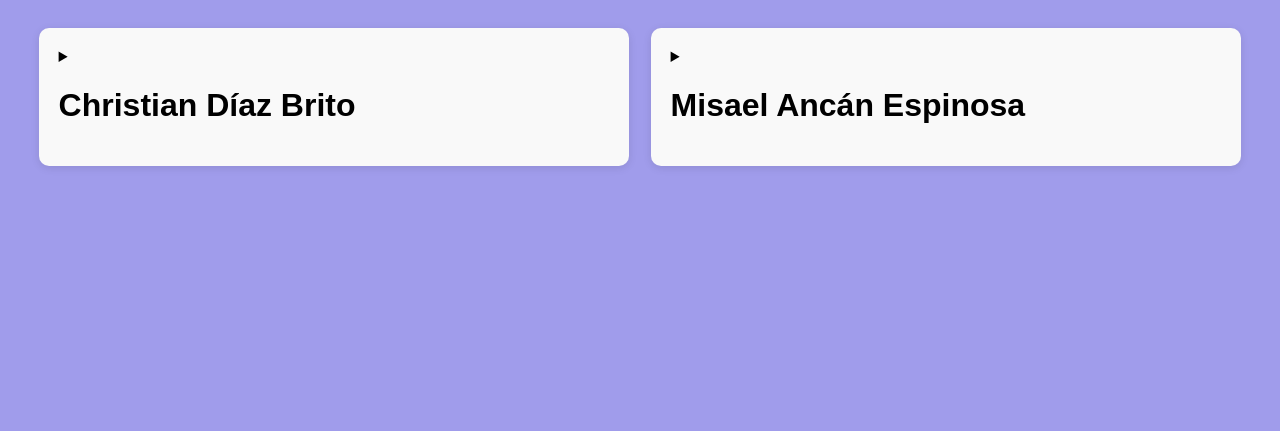
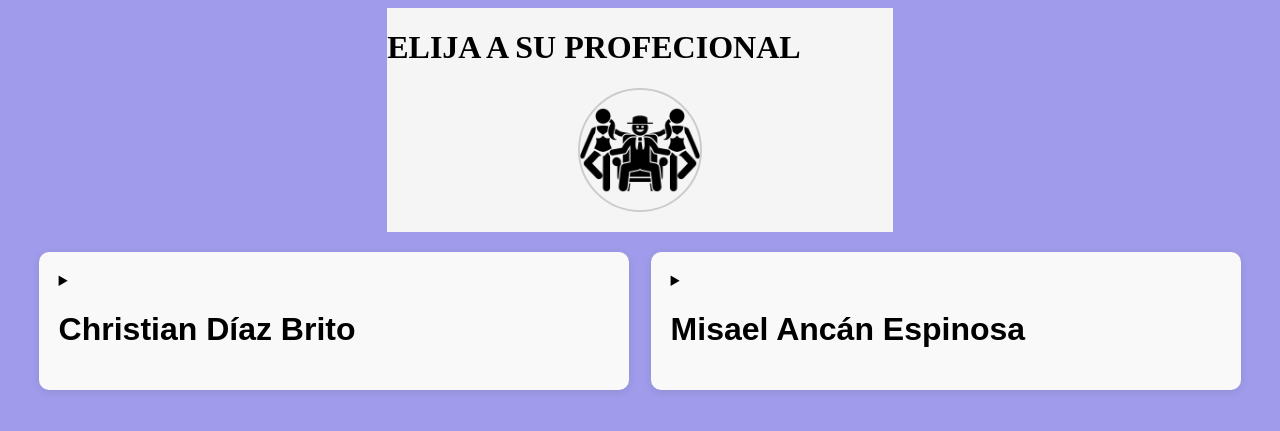
Before and after one commit to Christian03-31/myproyecto, a Django app: page / in a window 1280 px wide. Shown: the top 431 px of the page. Run offline with Django 5.2, Linux system fonts and the light colour scheme.

Commit message:
Actualizacion 3

```diff
--- a/presentacion/static/style.css
+++ b/presentacion/static/style.css
@@ -27,3 +27,10 @@ body {
     border-radius: 50%;
     border: 2px solid #ccc;
 }
+
+.centrar {
+    margin-left: 30%;
+    margin-right: 30%;
+    align-content: center;
+    background-color: whitesmoke;
+}
--- a/presentacion/templates/home.html
+++ b/presentacion/templates/home.html
@@ -4,6 +4,10 @@
 
 </head>
 <body>
+    <div class="centrar">
+        <h1>ELIJA A SU PROFECIONAL</h1>
+        <img src="static/img/icon.png" alt="Icono" class="christian">
+    </div>
     <div class="container">
         <div class="left">
             <details>
```
Also changed, not shown: presentacion/static/img/icon.png (added).
